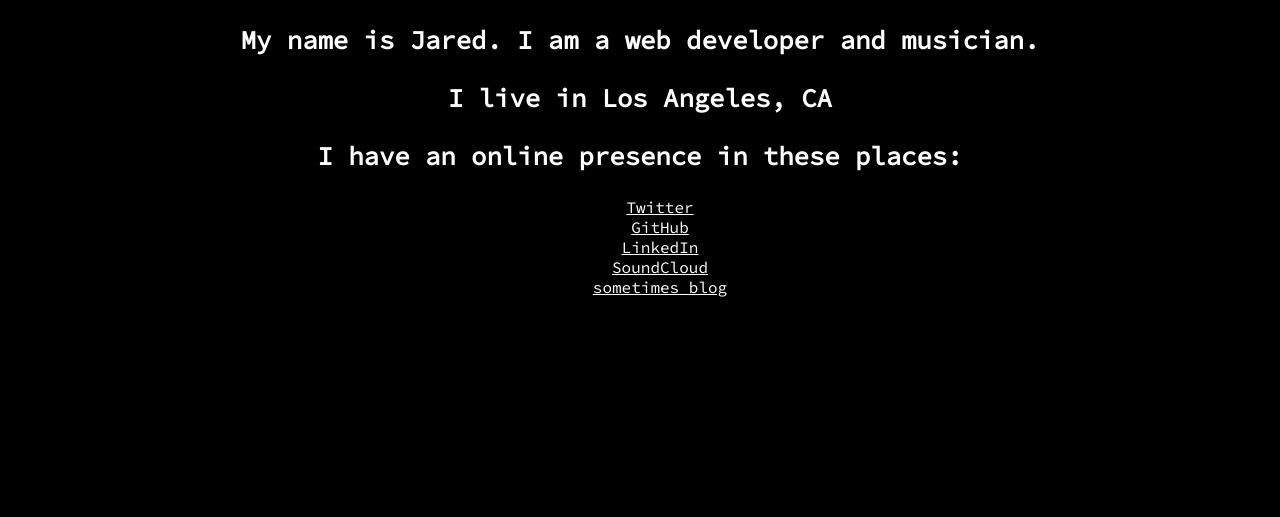
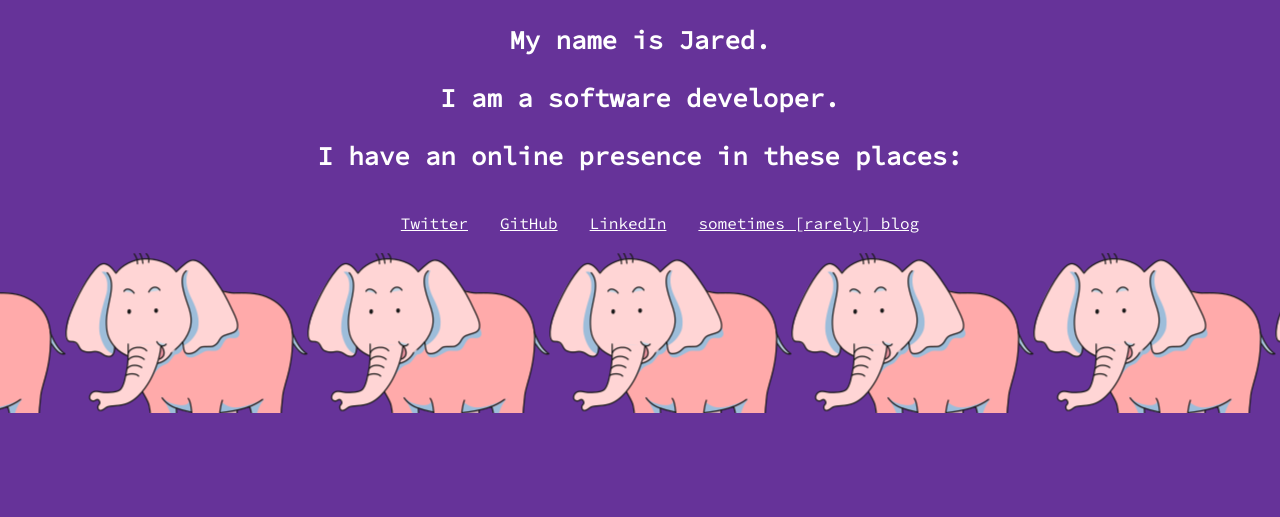
Before and after one commit to jafow/jaredfowler-dot-com, a plain HTML site: page index.html in a window 1280 px wide. Shown: the part 323-840 px from the top of the page. Drawn offline with Linux system fonts and the light colour scheme.

Commit message:
added an elephant

```diff
--- a/custom.css
+++ b/custom.css
@@ -2,7 +2,7 @@ html, body {
     margin: 0;
     height: 100%;
     text-align: center;
-    background-color: #000;
+    background-color: rebeccapurple;
     color: #fff;
     font-family: "Source Code Pro", sans-serif;
 }
@@ -12,15 +12,41 @@ h1 {
     font-size: 3.75em;
 }
 
+main p {
+    padding-left: 5rem;
+    padding-right: 5rem;
+
+}
+
 p {
     font-size: 1.60em;
     font-weight: 800;
 }
 
+.links {
+    display: inline-block;
+}
+
 li {
     list-style: none;
+    float: left;
+    padding: 0 1rem;
 }
 
 a {
     color: #fff;
 }
+
+.pachyderm {
+    height: 160px;
+    background: url('./img/elephantsvg.png');
+}
+
+.stroll {
+    animation: stroll 30s ease;
+}
+
+@keyframes stroll {
+    from {background-position: 0 0;}
+    to {background-position: -800px -3px;}
+}
--- a/index.html
+++ b/index.html
@@ -13,17 +13,18 @@
 </head>
 <body>
     <h1>Hi.</h1>
-    <div>
-        <p>My name is Jared. I am a web developer and musician.</p>
-        <p>I live in Los Angeles, CA</p>
+    <main>
+        <p>My name is Jared.</p>
+        <p>I am a software developer.</p>
         <p>I have an online presence in these places:</p>
-        <ul>
+        <ul class="links">
             <li><a href="https://www.twitter.com/jared_fowler">Twitter</a></li>
             <li><a href="https://www.github.com/jafow">GitHub</a></li>
             <li><a href="https://www.linkedin.com/in/jaredafowler">LinkedIn</a></li>
-            <li><a href="https://www.soundcloud.com/jaredfowler">SoundCloud</a></li>
-            <li><a href="http://very-good-website.xyz">sometimes blog</a></li>
+            <li><a href="http://very-good-website.xyz">sometimes [rarely] blog</a></li>
         </ul>
-    </div>
+    </main>
+    <div id="elephant" class="pachyderm stroll"></div>
+    <script src="main.js" type="text/javascript" charset="utf-8"></script>
 </body>
 </html>
--- /dev/null
+++ b/main.js
@@ -0,0 +1,6 @@
+const el = document.getElementById('elephant')
+el.addEventListener('click', toggleStroll)
+
+function toggleStroll (evt) {
+  el.classList.toggle('stroll')
+}
```
Also changed, not shown: img/elephantsvg.png (added).
